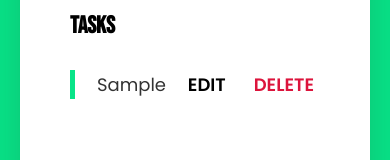
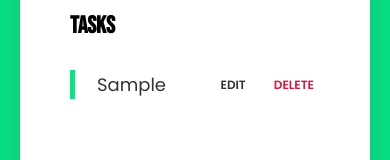
Before and after one commit to Sabrinascrib/todolist, a plain HTML site: page index.html in a window 390 px wide. Both pictures are taken after typing "Sample" into the empty fields and a click on the input "Add task". Shown: the part 461-621 px from the top of the page. Drawn offline with Linux system fonts and the light colour scheme.

Commit message:
fixing font size for smaller screen

```diff
--- a/style.css
+++ b/style.css
@@ -154,7 +154,7 @@ main {
 }
 
 .task .actions .edit {
-  color: var(--blue);
+  color: var(--dark-gray);
 }
 
 .task .actions .delete {
@@ -191,6 +191,14 @@ main {
     margin-bottom: 10px;
   }
 
+  .task .actions .edit {
+    font-size: calc(12 / 16 * 1rem);
+  }
+
+  .task .actions .delete {
+    font-size: calc(12 / 16 * 1rem);
+  }
+
   .footer {
     font-size: calc(10 / 16 * 1rem);
   }
```
